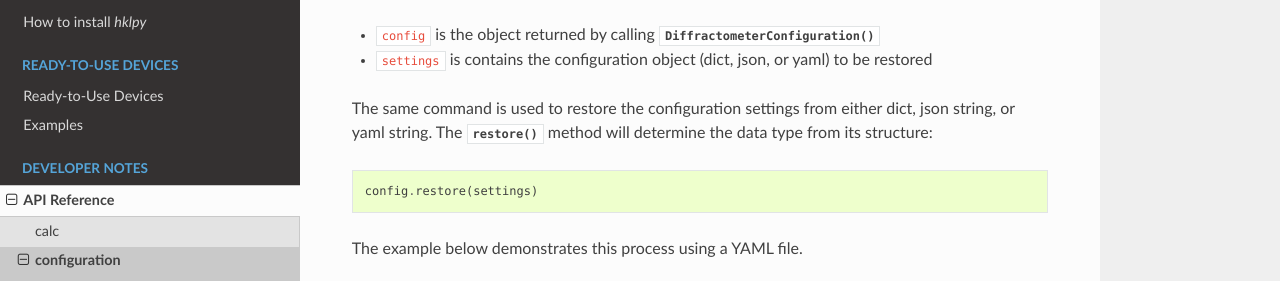
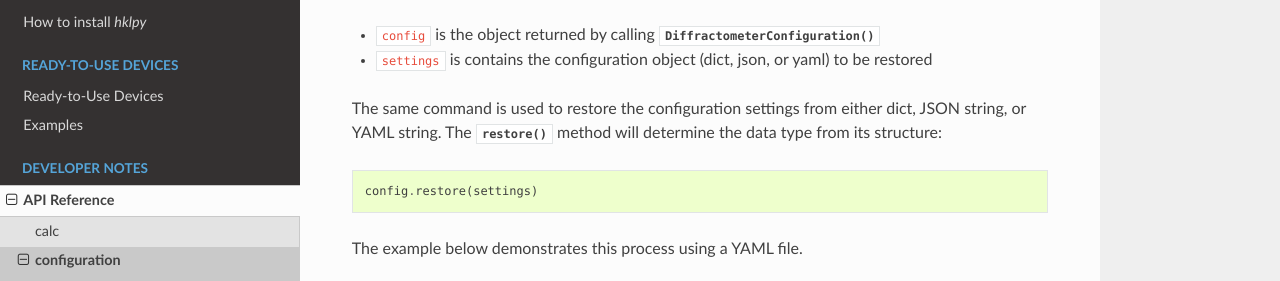
Before and after one commit to bluesky/hklpy, a Sphinx documentation site: the page built from docs/source/configuration.rst, in a window 1280 px wide and 900 px high, scrolled down 1621 px. Shown: the part 159-440 px from the top of the window. Built offline with Sphinx 7.4.7 and the Read the Docs theme 2.0.0, drawn with Linux system fonts in a browser that asks for light colours; the version number could not be read and is left out.

```diff
--- a/docs/source/configuration.rst
+++ b/docs/source/configuration.rst
@@ -86,7 +86,7 @@ Assuming:
 * ``settings`` is contains the configuration object (dict, json, or yaml) to be restored
 
 The same command is used to restore the configuration settings from either dict,
-json string, or yaml string.  The
+JSON string, or YAML string.  The
 :meth:`~hkl.DiffractometerConfiguration.restore` method will determine the
 data type from its structure::
 
```
